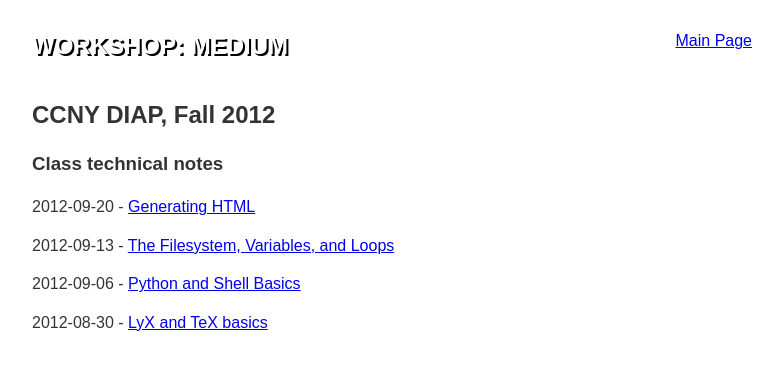
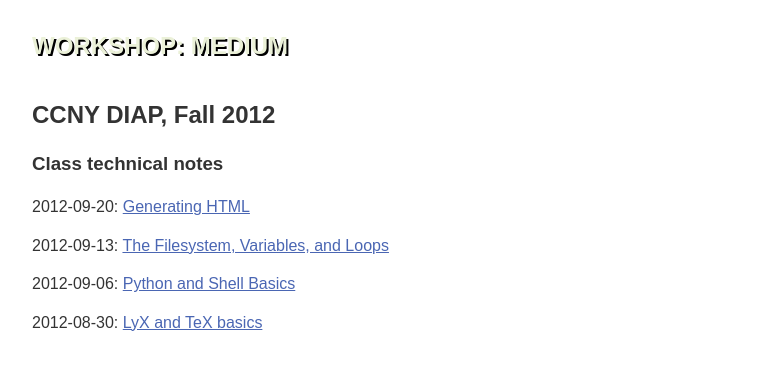
Before and after one commit to dtorop/city-archive-fall12, a Jekyll site: the page built from index.markdown, in a window 1280 px wide. Shown: the top 370 px of the page, without its empty margins (248-1030 px from the left). Built offline with Jekyll 4.4.1, drawn with Linux system fonts in a browser that asks for light colours.

Commit message:
styling improvements, esp. clickable site name goes to home

```diff
--- a/_includes/nav.html
+++ b/_includes/nav.html
@@ -1,8 +1,10 @@
 <header class="site-header clearfix" role="banner">
 <div class="site-logo">
-  Workshop: Medium
+  <a href="{{ site.baseurl }}/">Workshop: Medium</a>
 </div>
+<!--
 <ul class="site-nav inline-block-list">
   <li><a href="{{ site.baseurl }}/">Main Page</a></li>
 </ul>
+-->
 </header>
--- a/css/main.css
+++ b/css/main.css
@@ -93,6 +93,10 @@ textarea {
    Author's custom styles
    ========================================================================== */
 
+a {
+    color: rgb(74, 102, 179);
+}
+
 .container {
     max-width: 720px;
     padding: 0px 10px;
@@ -121,7 +125,11 @@ textarea {
 
 .site-logo {
     float: left;
-    color: rgb(255, 255, 255);
+}
+
+.site-logo a {
+    text-decoration: none;
+    color: rgb(235, 241, 216);
     font-weight: 700;
     font-size: 24px;
     line-height: 32px;
--- a/index.markdown
+++ b/index.markdown
@@ -9,7 +9,7 @@ CCNY DIAP, Fall 2012
 ### Class technical notes
 
 {% for post in site.posts %}
-<p>{{ post.date | date: "%Y-%m-%d" }} - <a href="{{ site.baseurl }}{{ post.url }}">{{ post.title }}</a>
+<p>{{ post.date | date: "%Y-%m-%d" }}: <a href="{{ site.baseurl }}{{ post.url }}">{{ post.title }}</a>
 {% if post.abstract %}
 : <i> {{ post.abstract }} </i>
 {% endif %}
```
